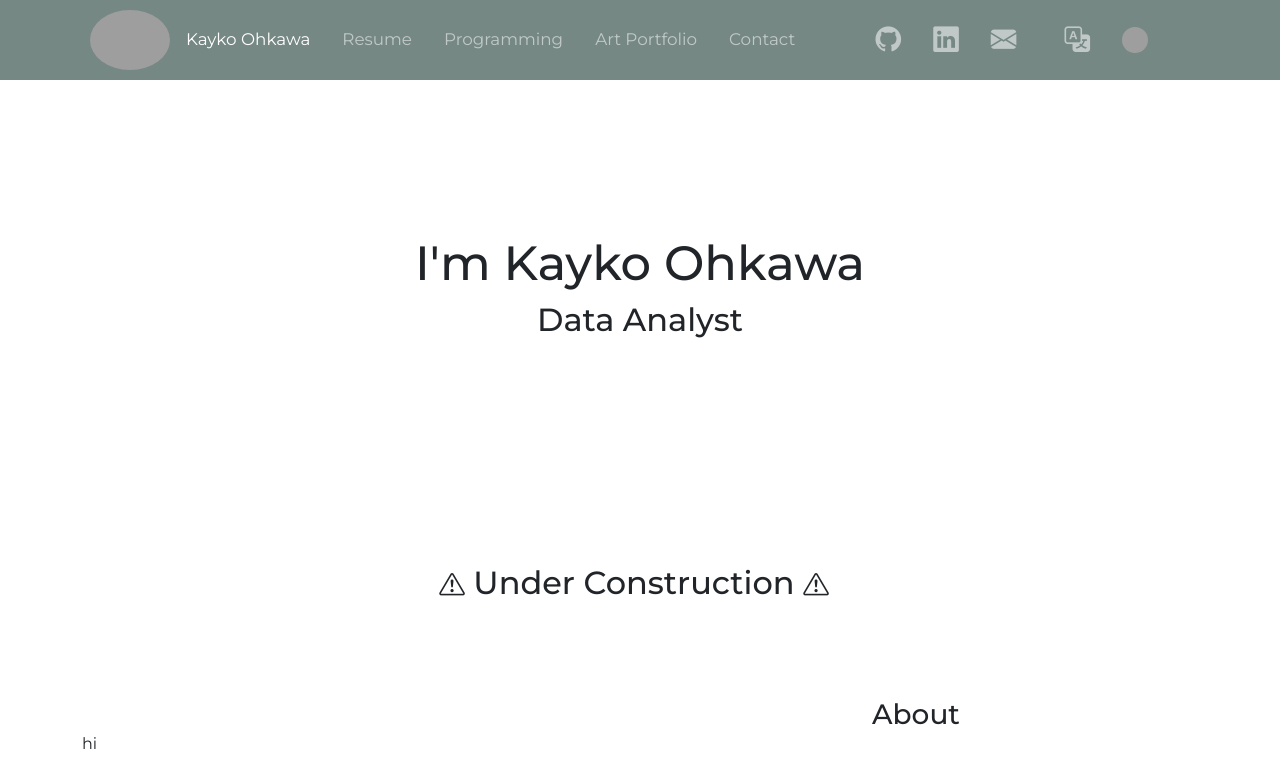
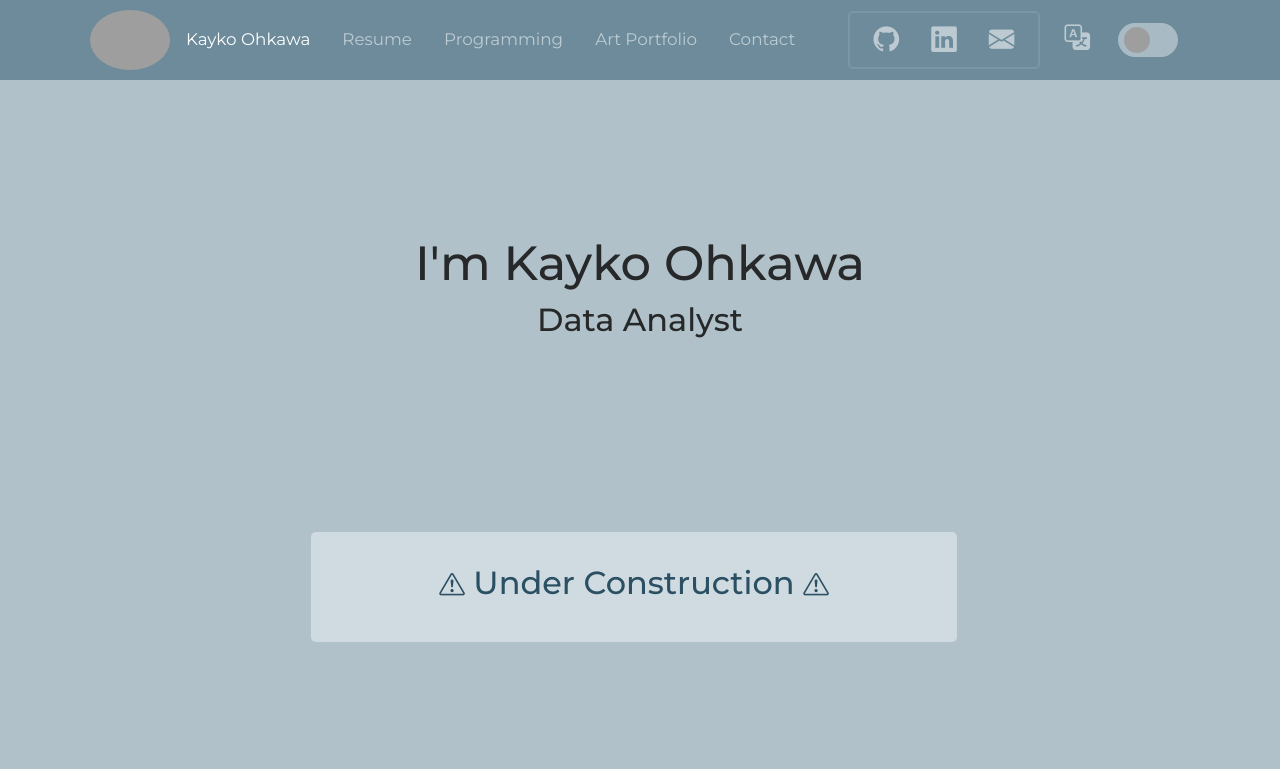
Before and after one commit to halfriver/Personal-Site, a Django app: page / in a window 1280 px wide. Shown: the top 769 px of the page. After the commit the page ends 642 px from the top, so only its background shows below. Run offline with Django 4.2, Linux system fonts and the light colour scheme; parts of the project's set-up code (start-up, migrations or seed data) failed here and were passed over; some libraries are stand-ins or nearby versions; grey boxes are pictures that could not be loaded.

Commit message:
light mode color palette

```diff
--- a/mysite/templates/mysite/base.html
+++ b/mysite/templates/mysite/base.html
@@ -29,7 +29,7 @@
   </head>
   <body>
     <!-- navbar -->
-    <nav class="navbar fixed-top navbar-expand-xl navbar-dark">
+    <nav class="navbar fixed-top navbar-expand-xl {% comment %}{% if darkmode == 'light' %}navbar-light{% else %}{% endcomment %} navbar-dark">
       <div class="container">
         <a class="navbar-brand" href="{% url 'home' %}"><img id="logo" src="{% static 'media/feather.png' %}"></a>
 
@@ -90,7 +90,7 @@
             <div class="row justify-content-center">
 
               <!-- external links -->
-              <div id="external-links" class="col-auto navbar-nav nav-box-white text-end">
+              <div id="external-links" class="col-auto navbar-nav nav-box text-end">
                 <ul class="navbar-nav right-links text-end">
                   <li class="nav-item d-inline">
                     <a class="nav-link p-2" href="https://github.com/halfriver" target="_blank">
--- a/mysite/templates/mysite/home.html
+++ b/mysite/templates/mysite/home.html
@@ -36,7 +36,7 @@
   </div>
 </div>
 
-<div class="container">
+<div class="container d-none">
   <!-- Title -->
   <div class="row justify-content-end">
     <div class="col-12 col-lg-6">
--- /dev/null
+++ b/static/css/lightmode.css
@@ -0,0 +1,99 @@
+/* DEFAULT - LIGHT MODE */
+
+/* THEME COLORS
+Main: rgba(177, 193, 201, 1);
+Main Light: rgba(208, 219, 225, 1);
+Highlight: rgba(222, 230, 234, 1);
+
+Accent: rgba(43, 80, 99, 1);
+Accent Light: rgba(54, 96, 117, 1);
+Black: rgba(38, 40, 41, 1);
+White: rgba(240, 243, 245, 1);
+*/
+
+
+::-webkit-scrollbar-track {
+   background: rgba(177, 193, 201, 0);
+}
+
+::-webkit-scrollbar-thumb {
+   background: rgba(208, 219, 225, 1);
+}
+
+::-webkit-scrollbar-thumb:hover {
+   background: rgba(222, 230, 234, 1);
+}
+
+body {
+  color:  rgba(38, 40, 41, 1);
+  background-color: rgba(177, 193, 201, 1);
+}
+
+a {
+  color: rgba(46, 46, 46, 1);
+}
+
+a:hover {
+  color: rgba(40, 70, 85, 1);
+}
+
+.dropdown-divider {
+  border-top: 2px solid rgba(240, 243, 245, 0.15);
+}
+
+nav {
+  background-color: rgba(54, 96, 117, 0.65);
+}
+
+/* .nav-box-vis {
+  border: 2px solid rgba(38, 40, 41, 0.25);
+} */
+
+.dropdown-menu {
+  background-color: rgba(208, 219, 225, 1);
+}
+.dropdown-item {
+  color: rgba(38, 40, 41, 0.75)!important;
+}
+.dropdown-item:hover {
+  background-color: rgba(222, 230, 234, 1);
+}
+.lang-active {
+  color: rgba(38, 40, 41, 1)!important;
+}
+
+.section-head {
+  color: rgba(43, 80, 99, 1);
+}
+
+.section {
+  background-color: rgba(238, 243, 245, 1);
+}
+
+.subsection {
+  background-color: rgba(222, 230, 234, 1);
+}
+
+.divider {
+  border: 0.5rem solid rgba(153, 116, 3, 0.75);
+}
+.divider-top {
+  border: 0.25rem solid rgba(153, 116, 3, 1);
+}
+.divider-bottom {
+  border: 0.25rem solid rgba(153, 116, 3, 1);
+}
+
+.slider:before {
+  background-color: rgba(240, 243, 245, 0.75);
+}
+
+input:checked + .slider {
+  background-color: rgba(22, 42, 52, 1);
+  border: 2px solid rgba(201, 211, 216, .55);
+}
+
+.construction {
+  background-color: rgba(208, 219, 225, 1);
+  color: #2b5063;
+}
--- a/static/css/override.css
+++ b/static/css/override.css
@@ -150,12 +150,13 @@ nav {
 .nav-box {
   border-radius: 5px;
   padding: 0rem 0.5rem;
+  border: 2px solid rgba(201, 211, 216, 0.15);
 }
-
-.nav-box-white {
-  border-radius: 5px !important;
+/*
+.nav-box-vis {
+  border-radius: 5px;
   padding: 0rem 0.5rem;
-}
+} */
 
 .nav-box-collapse {
   border-radius: 0px;
@@ -338,8 +339,8 @@ fg {
   left: 0;
   right: 0;
   bottom: 0;
-  /* background-color: rgba(242, 244, 243, .4);
-  border: 2px solid rgba(242, 244, 243, 0); */
+  background-color: rgba(240, 243, 245, 0.45);
+  border: 2px solid rgba(242, 244, 243, 0);
   -webkit-transition: .4s;
   transition: .4s;
 }
--- a/static/js/base.js
+++ b/static/js/base.js
@@ -39,7 +39,7 @@ $(document).ready(function() {
       if ($("#darkmode")[0].checked) {
         $('nav').css('background-color', 'rgba(13, 23, 28, 0.65)');
       } else {
-        $('nav').css('background-color', 'rgba(5, 39, 32, 0.45)');
+        $('nav').css('background-color', 'rgba(54, 96, 117, 0.45)');
       }
       $('#external-links').removeClass('nav-box-collapse');
     }
@@ -47,7 +47,7 @@ $(document).ready(function() {
       if ($("#darkmode")[0].checked) {
         $('nav').css('background-color', 'rgba(13, 23, 28, 1)');
       } else {
-        $('nav').css('background-color', 'rgba(5, 39, 32, 1)');
+        $('nav').css('background-color', 'rgba(54, 96, 117, 1)');
       }
       $('#external-links').addClass('nav-box-collapse');
     }
@@ -62,7 +62,7 @@ $(document).ready(function() {
       if ($("#darkmode")[0].checked) {
         $('nav').css('background-color', 'rgba(13, 23, 28, 1)');
       } else {
-        $('nav').css('background-color', 'rgba(5, 39, 32, 1)');
+        $('nav').css('background-color', 'rgba(54, 96, 117, 1)');
       }
       $('#external-links').addClass('nav-box-collapse');
       atTop = false;
@@ -76,7 +76,7 @@ $(document).ready(function() {
         if ($("#darkmode")[0].checked) {
           $('nav').css('background-color', 'rgba(13, 23, 28, 1)');
         } else {
-          $('nav').css('background-color', 'rgba(5, 39, 32, 1)');
+          $('nav').css('background-color', 'rgba(54, 96, 117, 1)');
         }
         $('#external-links').addClass('nav-box-collapse');
       } else {
@@ -85,7 +85,7 @@ $(document).ready(function() {
         if ($("#darkmode")[0].checked) {
           $('nav').css('background-color', 'rgba(13, 23, 28, 0.65)');
         } else {
-          $('nav').css('background-color', 'rgba(5, 39, 32, 0.55)');
+          $('nav').css('background-color', 'rgba(54, 96, 117, 0.55)');
         }
         $('#external-links').removeClass('nav-box-collapse');
       }
```
Also changed, not shown: static/css/darkmode.css (+4 -8 lines).
